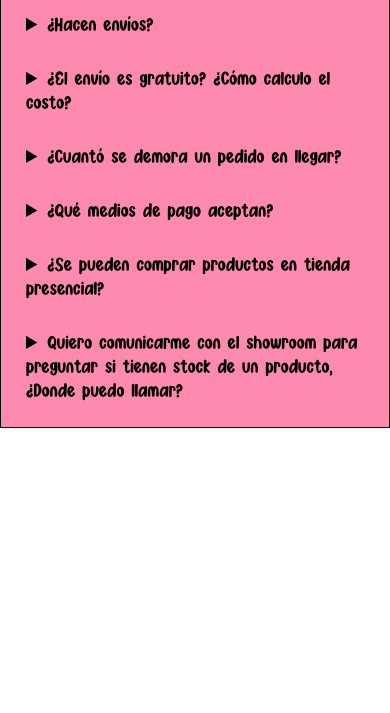
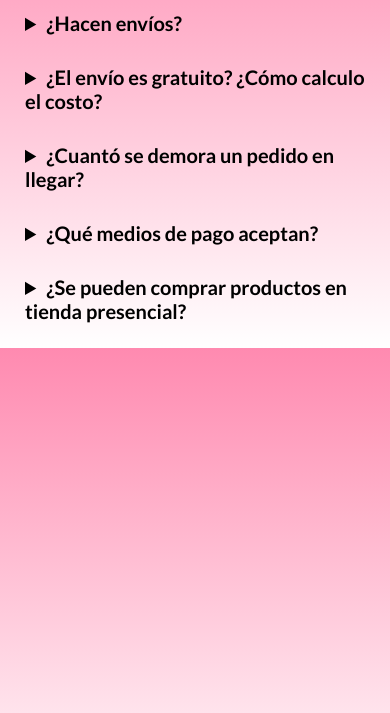
Before and after one commit to LuisLCalvi/mamayoquiero, a plain HTML site: page index.html in a window 390 px wide. Shown: the part 131-844 px from the top of the page. Drawn offline with Linux system fonts and the light colour scheme.

Commit message:
agregando fonts, mas diseño nuevo

```diff
--- a/css/style.css
+++ b/css/style.css
@@ -7,6 +7,46 @@
 @font-face {
     font-family: Asdonuts;
     src: url(/fonts/Asdonuts.ttf);
+}
+
+@font-face {
+    font-family: Lato-Black;
+    src: url(/fonts/Lato-Black.ttf);
+}
+
+@font-face {
+    font-family: Lato-BlackItalic;
+    src: url(/fonts/Lato-BlackItalic.ttf);
+}
+
+@font-face {
+    font-family: Lato-Bold;
+    src: url(/fonts/Lato-Bold.ttf);
+}
+
+@font-face {
+    font-family: Lato-BoldItalic;
+    src: url(/fonts/Lato-BoldItalic.ttf);
+}
+
+@font-face {
+    font-family: Lato-Italic;
+    src: url(/fonts/Lato-Italic.ttf);
+}
+
+@font-face {
+    font-family: Lato-Light;
+    src: url(/fonts/Lato-Light.ttf);
+}
+
+@font-face {
+    font-family: Lato-LightItalic;
+    src: url(/fonts/Lato-LightItalic.ttf);
+}
+
+@font-face {
+    font-family: Lato-Regular;
+    src: url(/fonts/Lato-Regular.ttf);
 }
 
 /* ROOT */
@@ -28,30 +68,34 @@
     box-sizing: border-box;
 }
 
+body {
+    background: linear-gradient(rgb(255, 138, 176), rgb(255, 255, 255));
+    height: 100%;
+}
+
 /* PREGUNTAS FRECUENTES */
 
 
 @media screen and (max-width: 480px) {
     /* PREGUNTAS FRECUENTES */
-    .contenido__preguntasf {
-        border: 1px black solid;
+    .container--answer {
         text-align: justify;
-        background-color: var(--fourth-color);
         width: auto;
         padding: 10px;
     }
 
 
-    .titulo__preguntasf {
+    .title--answer {
         font-size: 30px;
         font-family: var(--main-Font);
+        color: var(--main-color);
         text-align: left;
 
     }
 
-    .preguntasf {
+    .answer {
         font-size: 20px;
-        font-family: var(--second-Font);
+        font-family: Lato-Regular;
         text-align: left;
 
     }
@@ -62,6 +106,7 @@
 
     summary {
         padding: 10px;
+        font-family: Lato-Bold;
     }
 
 }
--- a/index.html
+++ b/index.html
@@ -27,20 +27,20 @@
 
 
     <!-- PREGUNTAS FRECUENTES -->
-    <section class="contenido__preguntasf">
+    <section class="container--answer">
 
-        <h2 class="titulo__preguntasf">PREGUNTAS FRECUENTES</h2>
+        <h2 class="title--answer">Preguntas Frecuentes</h2>
 
         <div>
 
-            <details class="preguntasf">
+            <details class="answer">
                 <summary>
-                    ¿Como puedo utilizar el cupón de descuento?
+                    ¿Cómo puedo utilizar el cupón de descuento?
                 </summary>
-                Es muy simple! Antes de finalizar tu compra, encontrarás un sector para ingresar tu código. Luego de ingresarlo automáticamente se aplicará el descuento correspondiente.
+                ¡Es muy simple! Antes de finalizar tu compra, encontrarás un sector para ingresar tu código. Luego de ingresarlo automáticamente se aplicará el descuento correspondiente.
             </details>
 
-            <details class="preguntasf">
+            <details class="answer">
                 <summary>
                     ¿Hacen envíos?
                 </summary>
@@ -50,7 +50,7 @@
 
             </details>
 
-            <details class="preguntasf">
+            <details class="answer">
                 <summary>
                     ¿El envío es gratuito? ¿Cómo calculo el costo?
                 </summary>
@@ -60,7 +60,7 @@
 
             </details>
 
-            <details class="preguntasf">
+            <details class="answer">
                 <summary>
                     ¿Cuantó se demora un pedido en llegar?
                 </summary>
@@ -70,7 +70,7 @@
 
             </details>
 
-            <details class="preguntasf">
+            <details class="answer">
                 <summary>
                     ¿Qué medios de pago aceptan?
                 </summary>
@@ -80,7 +80,7 @@
 
             </details>
 
-            <details class="preguntasf">
+            <details class="answer">
                 <summary>
                     ¿Se pueden comprar productos en tienda presencial?
                 </summary>
@@ -90,12 +90,6 @@
 
             </details>
 
-            <details class="preguntasf">
-                <summary>
-                    Quiero comunicarme con el showroom para preguntar si tienen stock de un producto, ¿Donde puedo llamar?
-                </summary>
-                Para ello puedes consultarnos <a href="#pie">aqui</a>
-            </details>
 
 
     </section>
```
Also changed, not shown: fonts/Lato-Black.ttf (added), fonts/Lato-BlackItalic.ttf (added), fonts/Lato-Bold.ttf (added), fonts/Lato-BoldItalic.ttf (added), fonts/Lato-Italic.ttf (added), fonts/Lato-Light.ttf (added), fonts/Lato-LightItalic.ttf (added), fonts/Lato-Regular.ttf (added).
